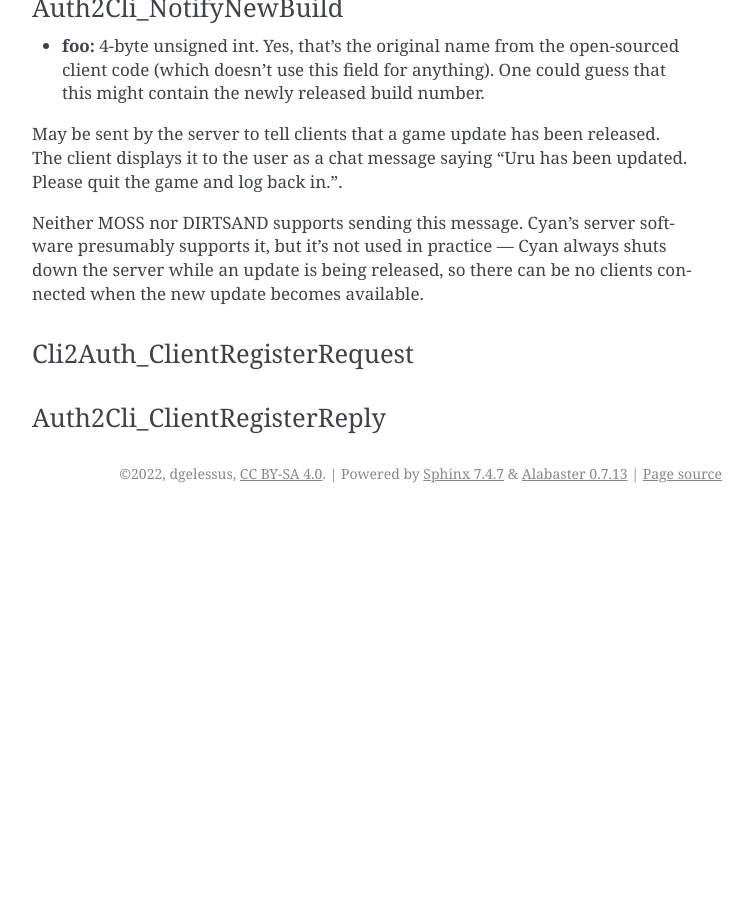
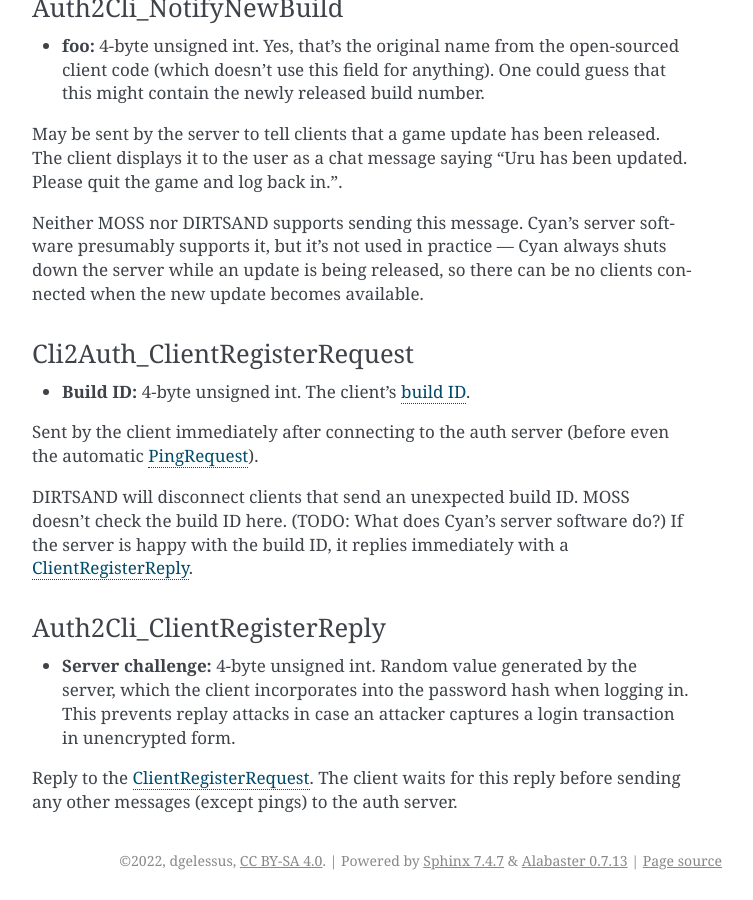
Before and after one commit to dgelessus/NAGUS, a Sphinx documentation site: the page built from docs/uru/auth_server.rst, in a window 1280 px wide and 900 px high, scrolled down 4230 px. Shown: the whole window, without its empty margins (388-1141 px from the left). Built offline with Sphinx 7.4.7, drawn with Linux system fonts in a browser that asks for light colours; before the commit the page ends 4743 px from its top, so only the background shows below that.

Commit message:
Document Cli2Auth_ClientRegisterRequest and Auth2Cli_ClientRegisterReply

```diff
--- a/docs/uru/auth_server.rst
+++ b/docs/uru/auth_server.rst
@@ -193,7 +193,27 @@ so there can be no clients connected when the new update becomes available.
 Cli2Auth_ClientRegisterRequest
 ^^^^^^^^^^^^^^^^^^^^^^^^^^^^^^
 
+* **Build ID:** 4-byte unsigned int.
+  The client's :ref:`build ID <build_id>`.
+
+Sent by the client immediately after connecting to the auth server
+(before even the automatic :ref:`PingRequest <cli2auth_ping_request>`).
+
+DIRTSAND will disconnect clients that send an unexpected build ID.
+MOSS doesn't check the build ID here.
+(TODO: What does Cyan's server software do?)
+If the server is happy with the build ID,
+it replies immediately with a :ref:`ClientRegisterReply <auth2cli_client_register_reply>`.
+
 .. _auth2cli_client_register_reply:
 
 Auth2Cli_ClientRegisterReply
 ^^^^^^^^^^^^^^^^^^^^^^^^^^^^
+
+* **Server challenge:** 4-byte unsigned int.
+  Random value generated by the server,
+  which the client incorporates into the password hash when logging in.
+  This prevents replay attacks in case an attacker captures a login transaction in unencrypted form.
+
+Reply to the :ref:`ClientRegisterRequest <cli2auth_client_register_request>`.
+The client waits for this reply before sending any other messages (except pings) to the auth server.
```
